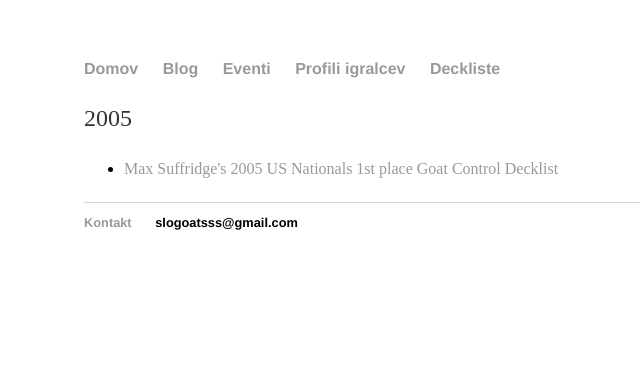
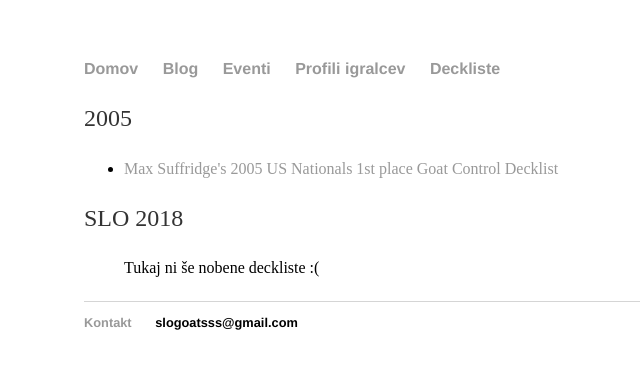
Before and after one commit to slogoatsss/slogoatsss.github.io, a Jekyll site: the page built from deckliste/index.html, in a window 1280 px wide. Shown: the top 369 px of the page, without its empty margins (108-748 px from the left). Built offline with Jekyll 4.4.1, drawn with Linux system fonts in a browser that asks for light colours.

Commit message:
Update index.html

```diff
--- a/deckliste/index.html
+++ b/deckliste/index.html
@@ -8,4 +8,7 @@ title: Deckliste
   			<li><a href="http://yugioh.tcgplayer.com/db/deck.asp?deck_id=11019">Max Suffridge's 2005 US Nationals 1st place Goat Control Decklist</a></li>
 		</ul>
 	</p>
+	<p>SLO 2018
+		<ul>Tukaj ni še nobene deckliste :(</ul>
+	</p>
 </div><!-- /.blurb -->
```
